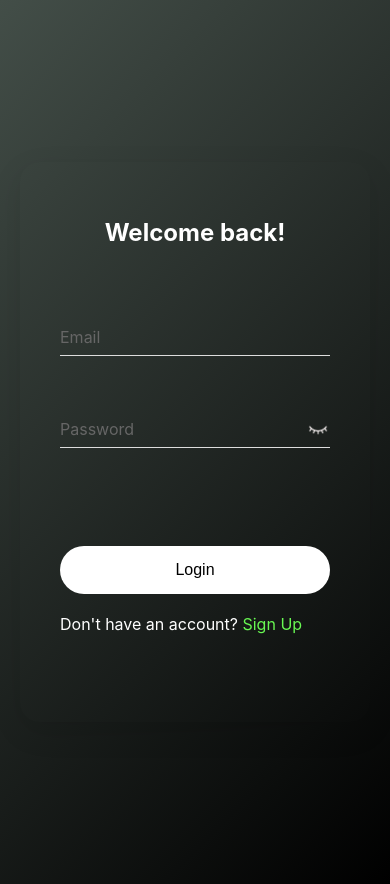
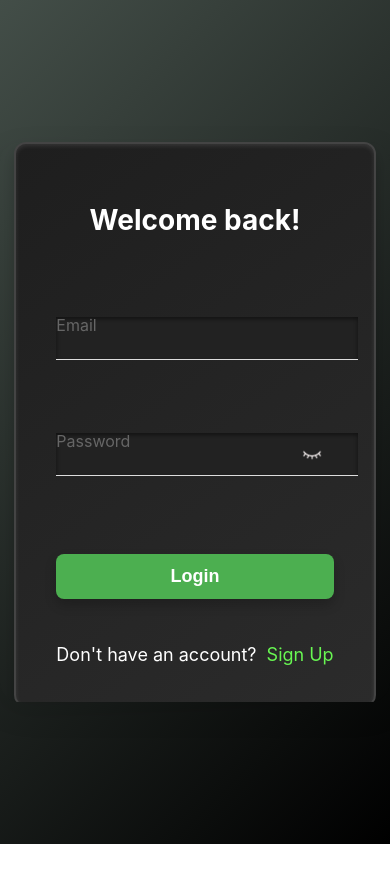
Before and after one commit to meghajoshi2309/l-n-nutra, a React (Create React App) app in the folder client/: page /login in a window 390 px wide. After the commit the page ends 844 px from the top, so only its background shows below. Built offline with nearby package versions, Linux system fonts and the light colour scheme.

Commit message:
modify css for login page

```diff
--- a/client/src/components/Auth/Login/Login.tsx
+++ b/client/src/components/Auth/Login/Login.tsx
@@ -1,9 +1,9 @@
-import { useState, useEffect, useRef } from 'react'
-import axios from 'axios'
-import styled, { keyframes } from 'styled-components'
-import { useIsMobile } from '../../../Hook/isMobileView';
-import { log } from 'console';
-import { useNavigate } from 'react-router-dom';
+import { useState, useEffect, useRef } from "react";
+import axios from "axios";
+import styled, { keyframes } from "styled-components";
+import { useIsMobile } from "../../../Hook/isMobileView";
+import { log } from "console";
+import { useNavigate } from "react-router-dom";
 
 const illustrations = [
   '/product-1.jpeg?height=400&width=400',
@@ -18,9 +18,12 @@ const Container = styled.div`
   display: flex;
   align-items: center;
   justify-content: center;
-  padding: 20px
+  padding: 20px;
+
+  @media (max-width: 768px) {
+    padding: 0px;
+  }
 `;
-
 
 const Card = styled.div`
   background: white;
@@ -30,14 +33,13 @@ const Card = styled.div`
   max-width: 1000px;
   height: 35rem;
   display: flex;
-  box-shadow: 0 10px 30px rgba(0,0,0,0.1);
+  box-shadow: 0 10px 30px rgba(0, 0, 0, 0.1);
 
   @media (max-width: 768px) {
     flex-direction: column;
     background: transparent;
-  }`;
-
-
+  }
+`;
 
 const IllustrationSection = styled.div`
   flex: 1.5;
@@ -66,15 +68,28 @@ const IllustrationImage = styled.img`
   position: absolute; /* Optional: if you need absolute positioning for animations */
 `;
 
-
 const FormSection = styled.div`
   flex: 1;
-  padding: 40px
+  padding: 40px;
+  text-align: center; /* Center-align text */
+  max-width: 400px; /* Restrict the width for better alignment */
+  margin: auto; /* Center it on the page */
+
+  @media (max-width: 768px) {
+    border: 2px solid #444; /* Subtle border */
+    border-radius: 12px; /* Smooth rounded corners */
+    background: linear-gradient(
+      145deg,
+      #1e1e1e,
+      #2b2b2b
+    ); /* Stylish gradient background */
+    box-shadow: 0 8px 16px rgba(0, 0, 0, 0.2),
+      inset 0 2px 4px rgba(255, 255, 255, 0.1); /* Outer and inner shadows */
+  }
 `;
 
-
 const Title = styled.h1`
-  font-size: 24px;
+  font-size: 28px;
   margin-bottom: 70px;
   text-align: center;
 
@@ -111,23 +126,26 @@ const Input = styled.input`
   &:focus + label,
   &:not(:placeholder-shown) + label {
     transform: translateY(-20px);
-    font-size: 12px;
-    color: #137903;
+    font-size: 14px;
+    color: #666;
   }
 
   @media (max-width: 768px) {
     color: white;
     background: transparent;
 
+    width: 100%;
+    padding: 12px;
+    margin: 10px 0;
+    background-color: #222; /* Match the dark background */
+    color: #fff; /* White text for contrast */
+    outline: none;
+    font-size: 16px;
+    box-shadow: inset 0 2px 4px rgba(0, 0, 0, 0.5); /* Subtle inner shadow */
+    transition: all 0.3s ease;
+
     &:focus {
-      border-bottom-color: #666;
-    }
-
-    &:focus + label,
-    &:not(:placeholder-shown) + label {
-      transform: translateY(-20px);
-      font-size: 12px;
-      color: #666;
+      border-bottom-color: #666; /* Highlighted border on focus */
     }
   }
 `;
@@ -135,7 +153,7 @@ const Input = styled.input`
 const Label = styled.label`
   position: absolute;
   left: 0;
-  top: 10px;
+  top: 8px;
   font-size: 16px;
   color: #666;
   transition: all 0.3s ease;
@@ -144,7 +162,7 @@ const Label = styled.label`
 
 const EyeIcon = styled.div<{ $isOpen: boolean }>`
   position: absolute;
-  right: 0;
+  right: 10px;
   top: 50%;
   transform: translateY(-50%);
   width: 24px;
@@ -174,11 +192,10 @@ const EyeShape = styled.div<{ $isOpen: boolean }>`
     border-bottom: 1.5px solid #000000;
     height: 6px;
     transform: none;
-    overflow: visible;`
-  }
+    overflow: visible;`}
 
   &::before {
-    content: '';
+    content: "";
     position: absolute;
     width: 7px;
     height: 7px;
@@ -190,21 +207,19 @@ const EyeShape = styled.div<{ $isOpen: boolean }>`
     ${(props) => !props.$isOpen && `display: none;`}
   }
 
-  @media (max-width: 768px){
+  @media (max-width: 768px) {
     border: 1.5px solid white;
 
     ${(props) =>
       !props.$isOpen &&
-
       `border: none;
     border-bottom: 1.5px solid white;
     height: 6px;
     transform: none;
-    overflow: visible;`
-  }
+    overflow: visible;`}
 
     &::before {
-    content: '';
+      content: "";
       position: absolute;
       width: 7px;
       height: 7px;
@@ -218,15 +233,14 @@ const EyeShape = styled.div<{ $isOpen: boolean }>`
   }
 `;
 
-
 const EyePupil = styled.div<{ $x: number; $y: number }>`
   position: absolute;
   width: 5px;
   height: 5px;
   background: #fbf7f7;
   border-radius: 50%;
-  top: ${props => 2 + props.$y * 2}px;
-  left: ${props => 5 + props.$x * 2}px;
+  top: ${(props) => 2 + props.$y * 2}px;
+  left: ${(props) => 5 + props.$x * 2}px;
   transition: all 0.1s ease;
 `;
 
@@ -240,7 +254,7 @@ const Button = styled.button`
   font-size: 16px;
   cursor: pointer;
   transition: background 0.3s ease;
-  margin-top: 45px;
+  margin-top: 10px;
 
   &:hover {
     /* background: linear-gradient(135deg, #488e68, #1a7142, #000000); */
@@ -248,8 +262,23 @@ const Button = styled.button`
   }
 
   @media (max-width: 768px) {
-    background: white;
-    color: black;
+    width: 100%;
+    padding: 12px;
+    margin: 15px 0;
+    border: none;
+    border-radius: 8px;
+    background-color: #4caf50; /* Green for call-to-action */
+    color: #fff; /* White text */
+    font-size: 18px;
+    font-weight: bold;
+    cursor: pointer;
+    box-shadow: 0 6px 12px rgba(0, 0, 0, 0.2);
+    transition: all 0.3s ease;
+
+    &:hover {
+      background-color: #45a049;
+      box-shadow: 0 8px 16px rgba(0, 0, 0, 0.3);
+    }
   }
 `;
 
@@ -264,20 +293,21 @@ const Link = styled.a`
   color: #137903;
   text-decoration: none;
   cursor: pointer;
+  margin-left: 10px;
 
   &:hover {
     text-decoration: underline;
   }
   @media (max-width: 768px) {
-    color:#68f752;
+    color: #68f752;
   }
 `;
 
-
 const SignupText = styled.div`
-  text-align: 'center';
-  margin-top: '10px';
-  color: 'black';
+  display: flex;
+  font-size: 18px;
+  margin-top: 10px;
+  justify-content: center;
 
   @media (max-width: 768px) {
     color: white;
@@ -285,16 +315,15 @@ const SignupText = styled.div`
 `;
 
 const Login = () => {
+  const [email, setEmail] = useState("");
+  const [password, setPassword] = useState("");
+  // const [rememberMe, setRememberMe] = useState(false)
+  const [error, setError] = useState("");
+  const [currentImage, setCurrentImage] = useState(0);
 
-  const [email, setEmail] = useState('')
-  const [password, setPassword] = useState('')
-  // const [rememberMe, setRememberMe] = useState(false)
-  const [error, setError] = useState('')
-  const [currentImage, setCurrentImage] = useState(0)
-
-  const [showPassword, setShowPassword] = useState(false)
-  const [pupilPosition, setPupilPosition] = useState({ x: 0, y: 0 })
-  const eyeRef = useRef<HTMLDivElement>(null)
+  const [showPassword, setShowPassword] = useState(false);
+  const [pupilPosition, setPupilPosition] = useState({ x: 0, y: 0 });
+  const eyeRef = useRef<HTMLDivElement>(null);
 
   const isMobileView = useIsMobile();
   const navigate = useNavigate();
@@ -302,50 +331,56 @@ const Login = () => {
   useEffect(() => {
     const handleMouseMove = (e: MouseEvent) => {
       if (eyeRef.current && showPassword) {
-        const eye = eyeRef.current.getBoundingClientRect()
-        const eyeCenterX = eye.left + eye.width / 2
-        const eyeCenterY = eye.top + eye.height / 2
+        const eye = eyeRef.current.getBoundingClientRect();
+        const eyeCenterX = eye.left + eye.width / 2;
+        const eyeCenterY = eye.top + eye.height / 2;
 
         // Calculate angle between mouse and eye center
-        const angle = Math.atan2(e.clientY - eyeCenterY, e.clientX - eyeCenterX)
+        const angle = Math.atan2(
+          e.clientY - eyeCenterY,
+          e.clientX - eyeCenterX
+        );
 
         // Convert angle to x,y coordinates within range -1 to 1
-        const x = Math.cos(angle)
-        const y = Math.sin(angle)
+        const x = Math.cos(angle);
+        const y = Math.sin(angle);
 
-        setPupilPosition({ x, y })
+        setPupilPosition({ x, y });
       }
-    }
+    };
 
     if (showPassword) {
-      window.addEventListener('mousemove', handleMouseMove)
+      window.addEventListener("mousemove", handleMouseMove);
     }
 
     return () => {
-      window.removeEventListener('mousemove', handleMouseMove)
-    }
-  }, [showPassword])
+      window.removeEventListener("mousemove", handleMouseMove);
+    };
+  }, [showPassword]);
 
   useEffect(() => {
     const interval = setInterval(() => {
-      setCurrentImage((prev) => (prev + 1) % illustrations.length)
-    }, 2000)
-    return () => clearInterval(interval)
-  }, [])
+      setCurrentImage((prev) => (prev + 1) % illustrations.length);
+    }, 2000);
+    return () => clearInterval(interval);
+  }, []);
 
   const handleSubmit = async (e: React.FormEvent) => {
-    e.preventDefault()
+    e.preventDefault();
     try {
-      const response = await axios.post(`http://localhost:5000/api/users/login`, { email, password })
-      console.log('Login Successful:', response.data)
-      if(response.data){
+      const response = await axios.post(
+        `http://localhost:5000/api/users/login`,
+        { email, password }
+      );
+      console.log("Login Successful:", response.data);
+      if (response.data) {
         localStorage.setItem("isLoggedIn", "true");
-        navigate("/")
+        navigate("/");
       }
     } catch (err: any) {
-      setError(err.response?.data?.message || 'An error occurred')
+      setError(err.response?.data?.message || "An error occurred");
     }
-  }
+  };
 
   return (
     <Container>
@@ -387,16 +422,25 @@ const Login = () => {
                 $isOpen={showPassword}
                 ref={eyeRef}
               >
-                {showPassword && <EyeShape $isOpen={showPassword}>
                 {showPassword && (
-                    <EyePupil
-                      $x={pupilPosition.x}
-                      $y={pupilPosition.y}
+                  <EyeShape $isOpen={showPassword}>
+                    {showPassword && (
+                      <EyePupil $x={pupilPosition.x} $y={pupilPosition.y} />
+                    )}
+                  </EyeShape>
+                )}
+                {!showPassword && !isMobileView && (
+                  <img
+                    src="close_eye.png"
+                    style={{ width: "24px", height: "24px" }}
                   />
                 )}
-                </EyeShape>}
-                {!showPassword && !isMobileView && <img src='close_eye.png' style={{ width: '24px', height: '24px' }} />}
-                {!showPassword && isMobileView && <img src='white_close_eye.png' style={{ width: '24px', height: '24px' }} />}
+                {!showPassword && isMobileView && (
+                  <img
+                    src="white_close_eye.png"
+                    style={{ width: "24px", height: "24px" }}
+                  />
+                )}
               </EyeIcon>
             </InputGroup>
 
@@ -409,7 +453,7 @@ const Login = () => {
         </FormSection>
       </Card>
     </Container>
-  )
-}
+  );
+};
 
 export default Login;
```
Lines whose indentation alone changed are shown as unchanged.
